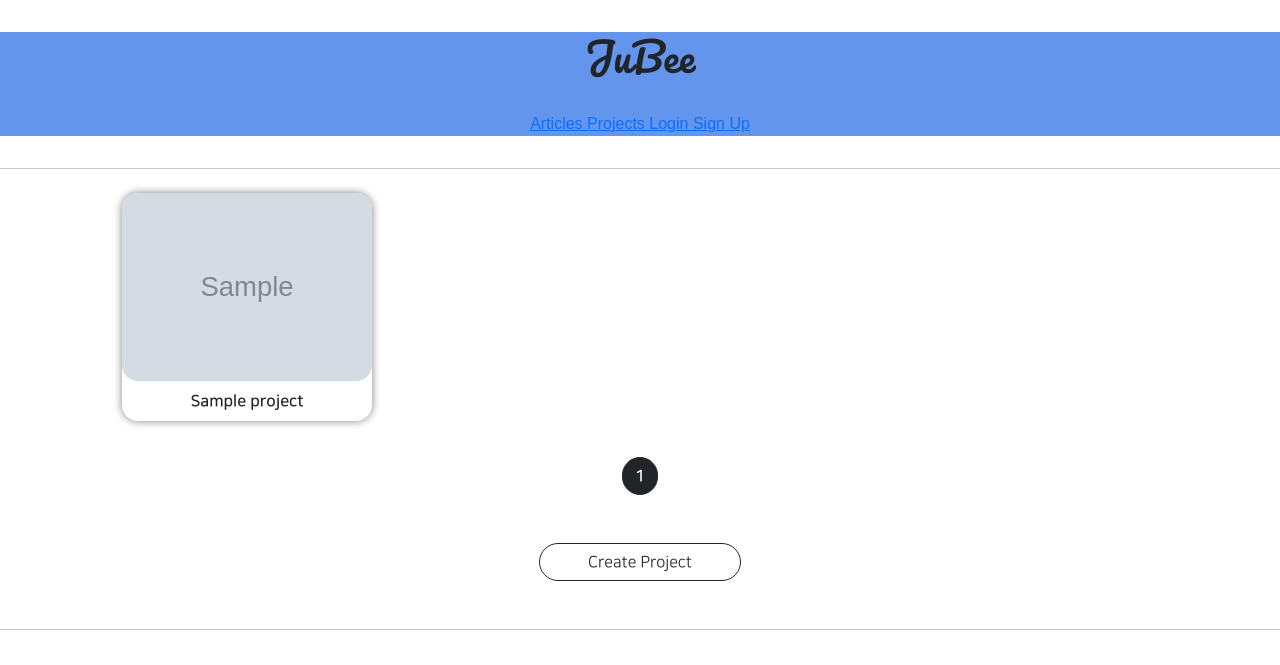
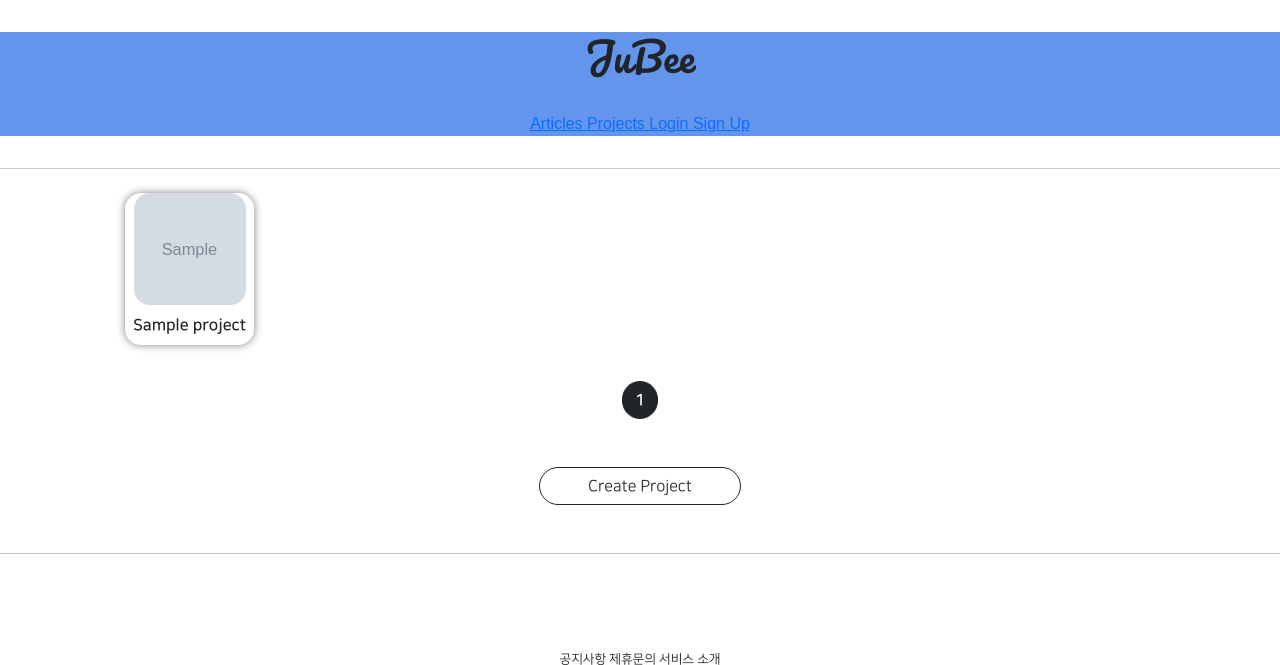
Before and after one commit to qqqaa999/gai_5_1_1, a Django app: page /projects/list/ in a window 1280 px wide. Shown: the top 665 px of the page. Run offline with Django 3.2, Linux system fonts and the light colour scheme; tables that the repository leaves empty hold one stand-in row (values such as "Sample post"); grey boxes marked "Sample" are stand-in pictures; parts of the project's set-up code (start-up, migrations or seed data) failed here and were passed over; some libraries are stand-ins or nearby versions.

Commit message:
2021-08-17

```diff
--- a/projectapp/templates/projectapp/list.html
+++ b/projectapp/templates/projectapp/list.html
@@ -10,18 +10,18 @@
         }
 
         .container div {
-          width: 45%;
-            max-width: 250px;
             box-shadow: 0 0 .5rem grey;
           display: flex;
           justify-content: center;
           align-items: center;
           border-radius: 1rem;
-            flex-direction: column;
+          flex-direction: column;
         }
 
         .container img {
-            width: 100%;
+            width: 7rem;
+            height: 7rem;
+            object-fit: cover;
             border-radius: 1rem;
         }
 
```
